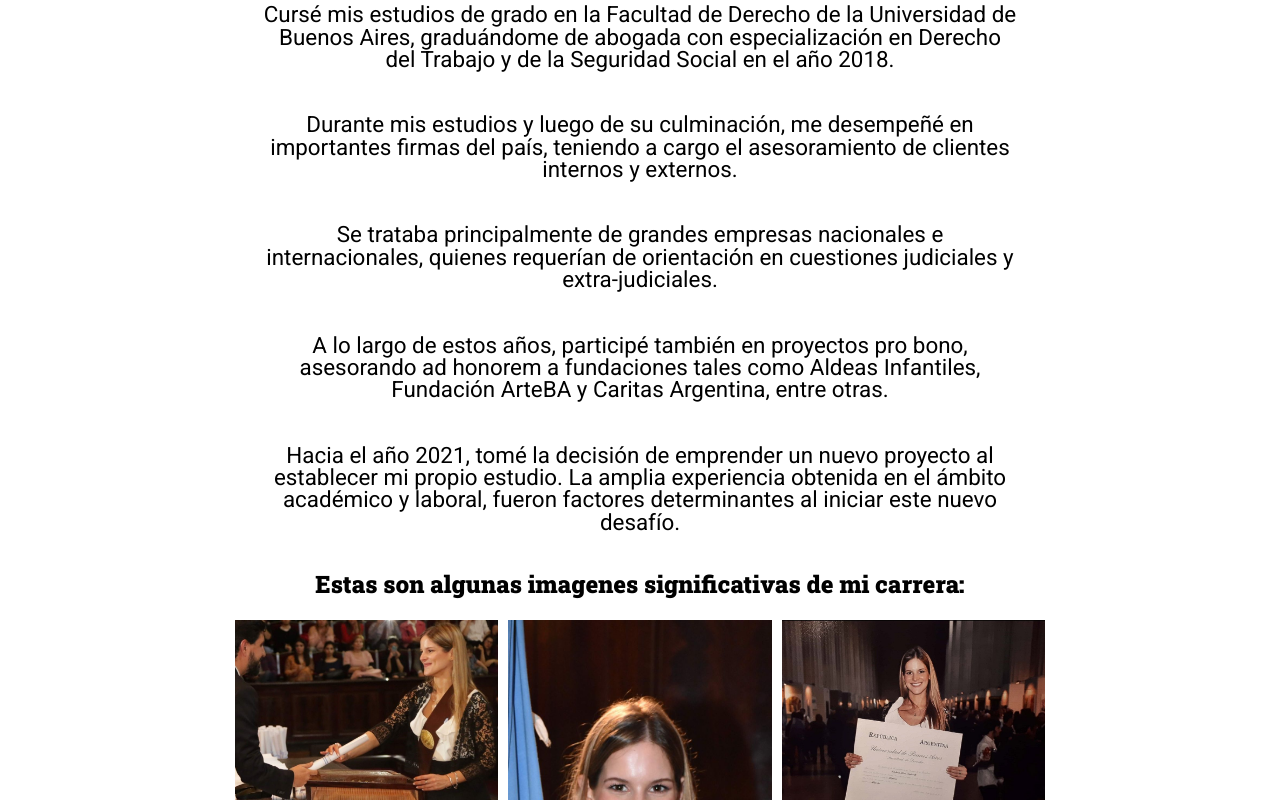
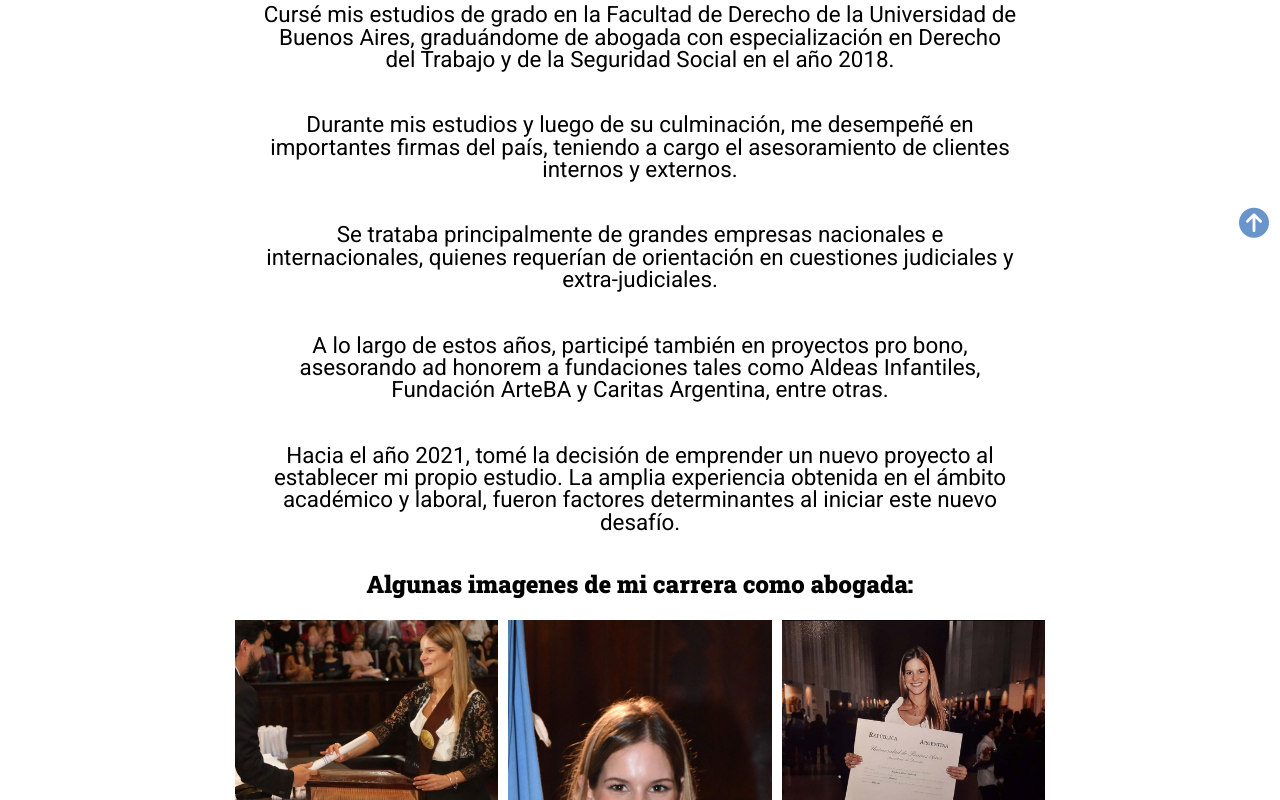
Before and after one commit to francofelicioni/eas, a website: page pages/sobreMi.html in a window 1280 px wide. Shown: the part 550-1350 px from the top of the page. Drawn offline with nearby package versions, Linux system fonts and the light colour scheme.

Commit message:
Revision 3

```diff
--- a/pages/sobreMi.html
+++ b/pages/sobreMi.html
@@ -32,6 +32,7 @@
     </head>
 
     <body>
+        <a class="gotop-btn" href="#"> <i class="fas fa-arrow-circle-up"></i> </a>
         <header class="header">
             <div class="container">
                 <div class="logo-nav-redes-conteiner">
@@ -82,7 +83,7 @@
                     <p> A lo largo de estos años, participé también en proyectos pro bono, asesorando ad honorem a fundaciones tales como Aldeas Infantiles, Fundación ArteBA y Caritas Argentina, entre otras.</p>
                     <p> Hacia el año 2021, tomé la decisión de emprender un nuevo proyecto al establecer mi propio estudio. La amplia experiencia obtenida en el ámbito académico y laboral, fueron factores determinantes al iniciar este nuevo desafío. </p>
 
-                    <h2>Estas son algunas imagenes significativas de mi carrera:</h2>
+                    <h2>Algunas imagenes de mi carrera como abogada:</h2>
                 </div>
 
 
```
Also changed, not shown: pages/areasDePractica.html (+2 -2 lines), pages/contacto.html (+1 -1 lines), pages/novedades.html (+1 -0 lines).
